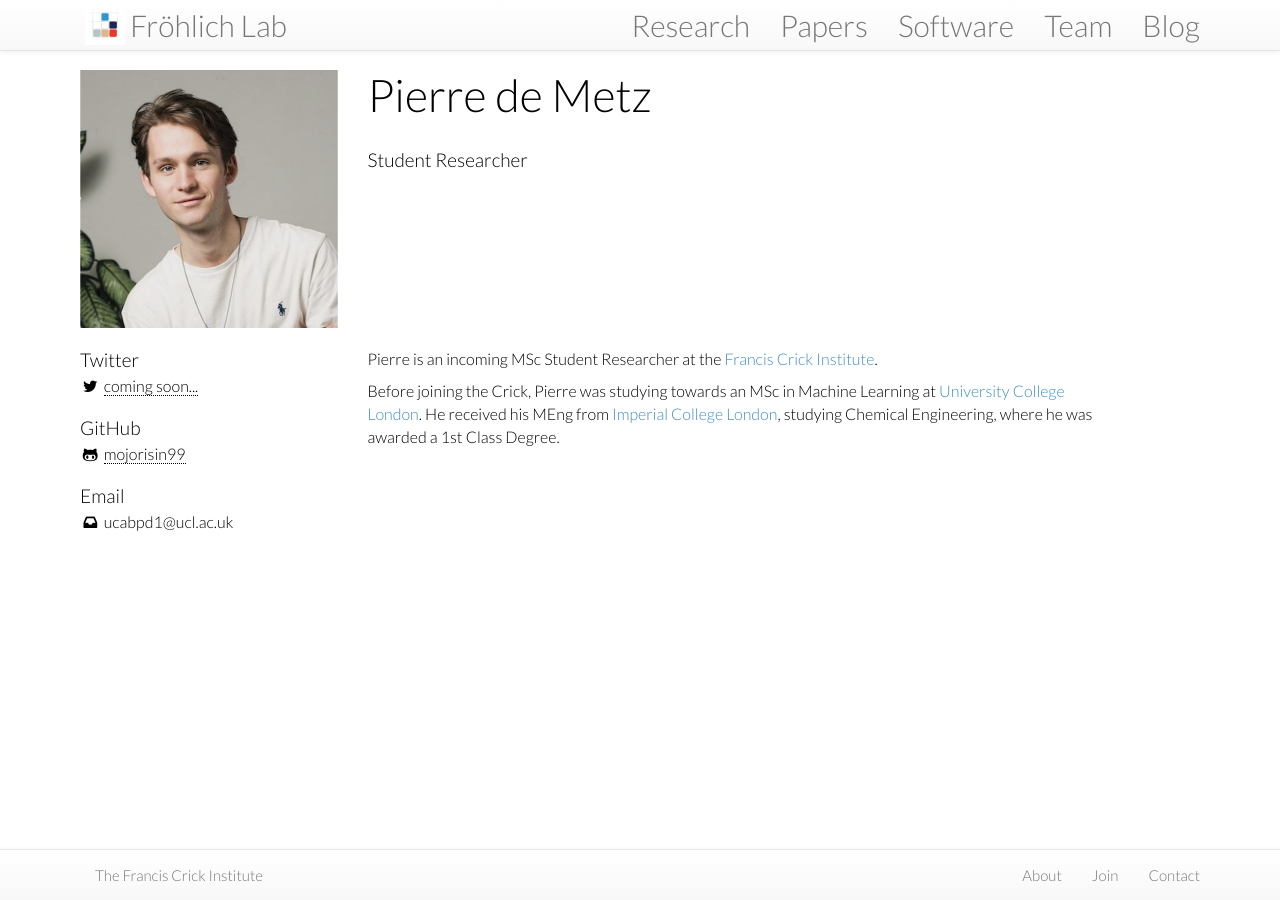
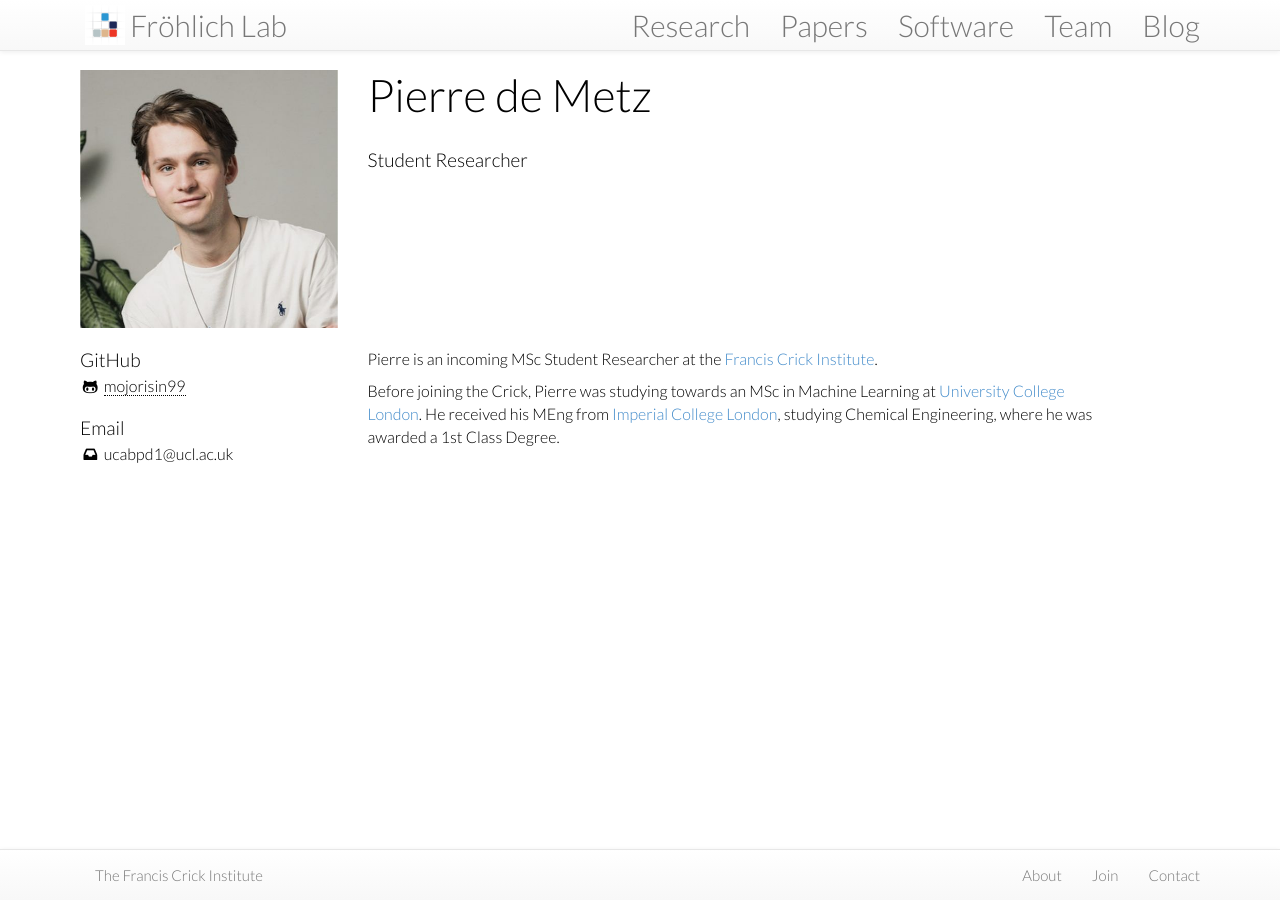
Before and after one commit to frohlich-lab/frohlichlab.github.io, a Jekyll site: the page built from team/_posts/2023-02-24-Pierre.md, in a window 1280 px wide. Built offline with Jekyll 4.4.1, drawn with Linux system fonts in a browser that asks for light colours; nearby versions of some CDN libraries; some of the changed lines change nothing that is shown.

Commit message:
move pierre to alumni

```diff
--- a/team/_posts/2023-02-24-Pierre.md
+++ b/team/_posts/2023-02-24-Pierre.md
@@ -1,16 +1,13 @@
 ---
 layout: member
-title: "Pierre de Metz"
+title: Pierre de Metz
 position: Student Researcher
 nickname: Pierre
 handle: pdm
 email: ucabpd1@ucl.ac.uk
-twitter: coming soon...
 github: mojorisin99
-#scholar: coming soon ...
 image: /assets/images/team/Pierre.jpg
-#cv: /assets/pdfs/cvs/ff.pdf
-alum: false
+alum: true
 ---
 Pierre is an incoming MSc Student Researcher at the [Francis Crick Institute].
 
```
